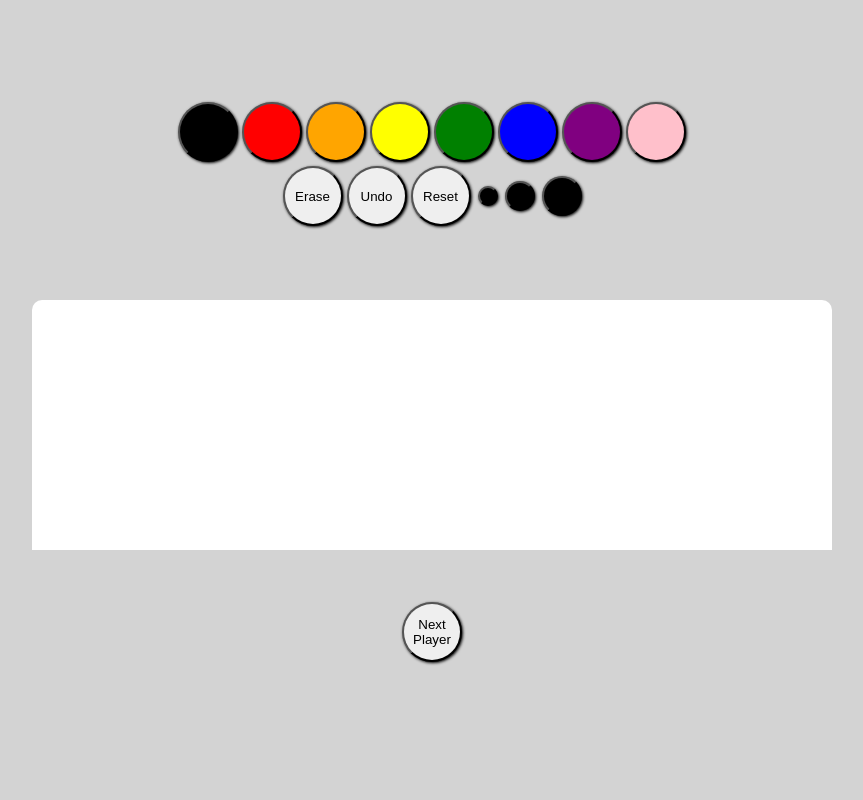
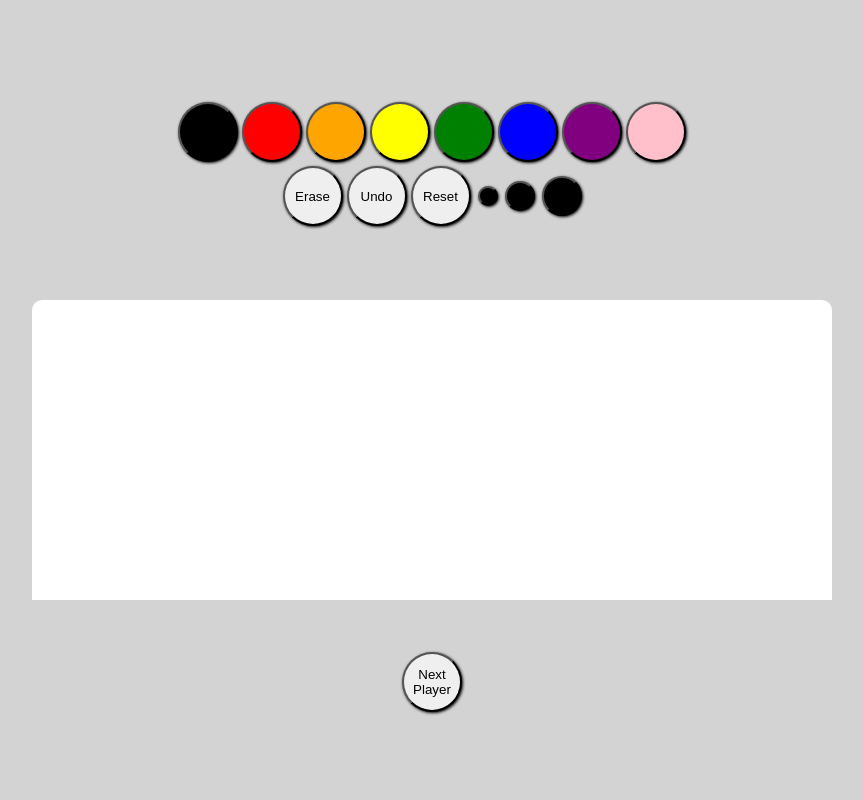
Before and after one commit to elizasohn/exquisite-corpse, a React (Create React App) app: page / in a window 1280 px wide. Shown: the top 800 px of the page, without its empty margins (208-1071 px from the left). Built offline with nearby package versions, Linux system fonts and the light colour scheme.

Commit message:
add footerOffset to state and ternery operator

```diff
--- a/src/App.css
+++ b/src/App.css
@@ -68,21 +68,11 @@ body {
   top: 0px;
 }
 
-.footer {
-  position: absolute;
-  width: 100%;
-  z-index: 1;
-  height: 200px;
-  background-color: lightgray;
-  bottom: 0px;
-  padding-top: 50px;
-}
-
-DrawArea {
+/* DrawArea {
   position: absolute;
   margin: 100px;
   top: -400px;
-}
+} */
 
 button {
   border-radius: 50%;
--- a/src/App.js
+++ b/src/App.js
@@ -8,15 +8,35 @@ import styled from "styled-components";
 
 const DrawArea = styled.div`
   position: absolute;
-  top: ${(props) => props.borderOffset || "300px"};
+  top: ${(props) => props.borderOffset || "290px"};
   background-color: white;
   width: 800px;
-  height: 800px;
+  height: 900px;
   border-radius: 10px;
   cursor: crosshair;
   z-index: -1;
   align-items: center;
   `;
+
+const Footer = styled.div`
+  position: absolute;
+  top: ${(props) => props.footerOffset || "600px"};
+  width: 100%;
+  z-index: 1;
+  height: 1000px;
+  background-color: lightgray;
+  bottom: 0px;
+  padding-top: 50px;
+  `;
+
+const Blocker = styled.div`
+  position: absolute;
+  top: 200px;
+  height: 100px;
+  width: 100%;
+  z-index: 1;
+  `;
+
 
 class App extends React.Component {
   constructor(props) {
@@ -26,6 +46,7 @@ class App extends React.Component {
       lines: [],
       isDrawing: false,
       borderOffset: "300px",
+      footerOffset: "600px",
       player: 0,
     };
 
@@ -111,25 +132,26 @@ class App extends React.Component {
   handlePlayerChange() {
     let newBorderOffset;
     let newPlayer;
+    let newFooterOffset;
     console.log("state changed: " + this.state.player);
     switch(this.state.player) {
-      case (0) : newBorderOffset = "-200px";
+      case (0) : newBorderOffset = "0px";
       newPlayer = 1;
+      newFooterOffset = "600px";
       break;
-
-      case (1): newBorderOffset = "-400px"
+      case (1): newBorderOffset = "-300px";
       newPlayer = 2;
+      newFooterOffset = "600px";
       break;
-
-      // case (2):
-
-      default: newBorderOffset = "300px"
+      case (2): newBorderOffset = "-600px";
+      newFooterOffset = "1200px";
+      newPlayer = 3;
+      default: newBorderOffset = "280px";
+      newFooterOffset = "1200px";
       newPlayer = 0;
       break;
-
-
     }
-    this.setState({borderOffset: newBorderOffset, player: newPlayer});
+    this.setState({borderOffset: newBorderOffset, player: newPlayer, footerOffset: newFooterOffset});
   }
 
   undoLine() {
@@ -244,8 +266,8 @@ class App extends React.Component {
           <button className="lg" onClick={() => this.handleStrokeChange(32)}>.</button>
         </div>
         //drawing section
-        <div className="blank">
-        </div>
+        <Blocker>
+        </Blocker>
         <DrawArea
           borderOffset={this.state.borderOffset}
           className="drawArea"
@@ -256,9 +278,10 @@ class App extends React.Component {
           <Drawing lines={this.state.lines} />
         </DrawArea>
         //footer
-        <div className="footer">
+        <Footer
+          footerOffset={this.state.footerOffset}>
           <button onClick={this.handlePlayerChange} player={this.state.player}>Next Player</button>
-        </div>
+        </Footer>
       </div>
           // <DrawingPad
           // color={this.props.color}
```
